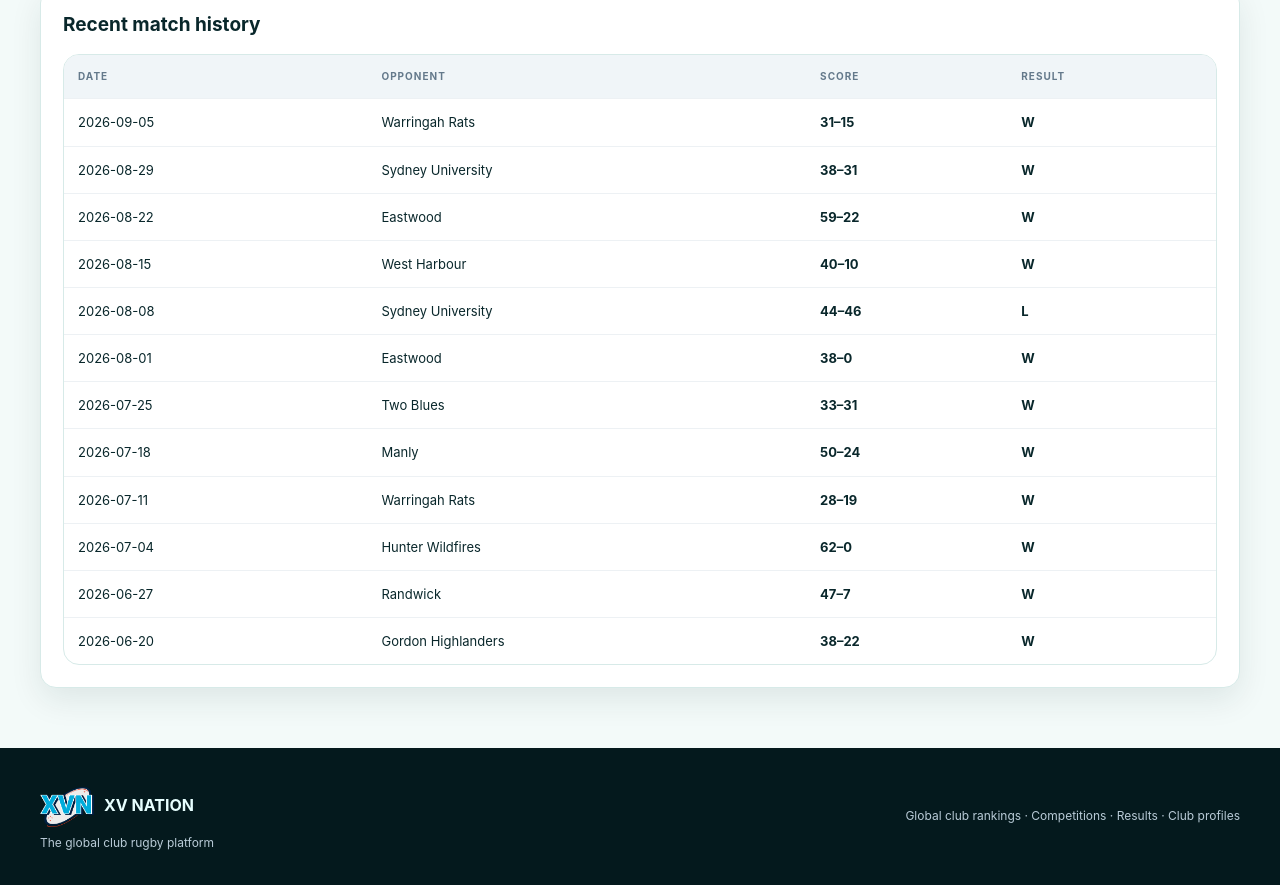
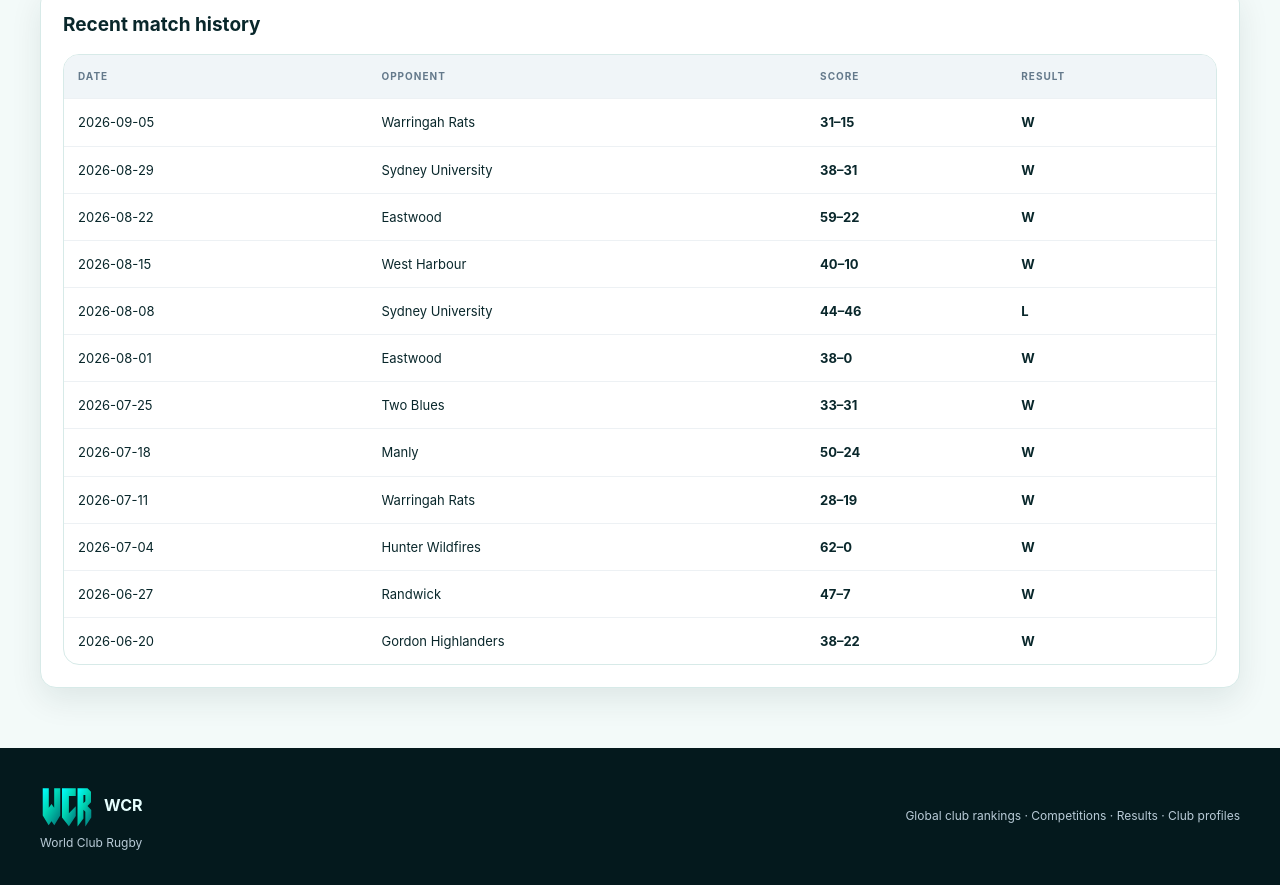
Before and after one commit to Valor-rich/club-rugby, a plain HTML site: page clubs/eastern-suburbs.html in a window 1280 px wide. Shown: the part 841-1726 px from the top of the page. Drawn offline with Linux system fonts and the light colour scheme.

Commit message:
Apply WCR branding to detail pages 2

```diff
--- a/clubs/eastern-suburbs.html
+++ b/clubs/eastern-suburbs.html
@@ -1,5 +1,5 @@
 <!doctype html>
-<html lang="en"><head><meta charset="utf-8"><meta name="viewport" content="width=device-width,initial-scale=1"><meta name="description" content="XV Nation club profile, rankings, Elo history and official links."><title>Club Profile | XV Nation</title><link rel="stylesheet" href="../assets/site.css"></head>
-<body><header class="topbar"><div class="wrap nav"><a class="brand" href="../index.html"><img src="../assets/xvn-logo.png" alt="XV Nation logo"><span><strong>XV NATION</strong><small>The global club rugby platform</small></span></a><button class="menu" aria-label="Toggle navigation" onclick="document.querySelector('.navlinks').classList.toggle('open')">☰</button><nav class="navlinks"><a href="../index.html">Home</a><a href="../rankings.html">Rankings</a><a href="../competitions.html">Competitions</a><a href="../results.html">Results</a><a class="active" href="../clubs.html">Clubs</a><a href="../news.html">News</a></nav></div></header>
+<html lang="en"><head><link rel="icon" type="image/svg+xml" href="../assets/wcr-favicon.svg"><meta charset="utf-8"><meta name="viewport" content="width=device-width,initial-scale=1"><meta name="description" content="World Club Rugby club profile, rankings, Elo history and official links."><title>Club Profile | World Club Rugby</title><link rel="stylesheet" href="../assets/site.css"></head>
+<body><header class="topbar"><div class="wrap nav"><a class="brand" href="../index.html"><img src="../assets/wcr-horizontal-dark.svg" alt="WCR — World Club Rugby"><span><strong>WCR</strong><small>World Club Rugby</small></span></a><button class="menu" aria-label="Toggle navigation" onclick="document.querySelector('.navlinks').classList.toggle('open')">☰</button><nav class="navlinks"><a href="../index.html">Home</a><a href="../rankings.html">Rankings</a><a href="../competitions.html">Competitions</a><a href="../results.html">Results</a><a class="active" href="../clubs.html">Clubs</a><a href="../news.html">News</a></nav></div></header>
 <main class="wrap"><div id="clubProfile" data-slug="eastern-suburbs"><p class="empty">Loading club profile…</p></div></main>
-<footer class="footer"><div class="wrap footer-row"><div><img src="../assets/xvn-logo.png" alt="XV Nation"><strong>XV NATION</strong><div class="small" style="color:#b9cbd7">The global club rugby platform</div></div><div class="small" style="color:#b9cbd7">Global club rankings · Competitions · Results · Club profiles</div></div></footer><script src="../assets/team-data.js"></script><script src="../assets/profile.js"></script></body></html>
+<footer class="footer"><div class="wrap footer-row"><div><img src="../assets/wcr-mark.svg" alt="World Club Rugby"><strong>WCR</strong><div class="small" style="color:#b9cbd7">World Club Rugby</div></div><div class="small" style="color:#b9cbd7">Global club rankings · Competitions · Results · Club profiles</div></div></footer><script src="../assets/team-data.js"></script><script src="../assets/profile.js"></script></body></html>
```
Also changed, not shown: clubs/easts-tigers.html (+3 -3 lines), clubs/eastwood.html (+3 -3 lines), clubs/eden.html (+3 -3 lines), clubs/gordon.html (+3 -3 lines), clubs/gps-gallopers.html (+3 -3 lines), clubs/grammar-tec.html (+3 -3 lines), clubs/green-island-grizzlies.html (+3 -3 lines).
